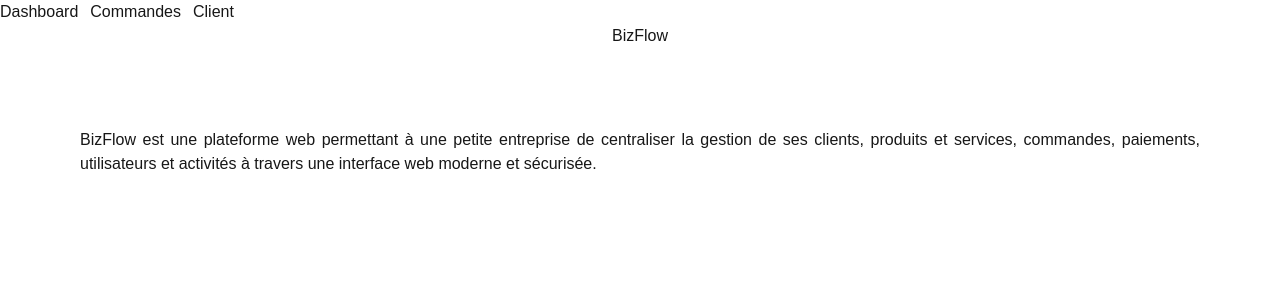
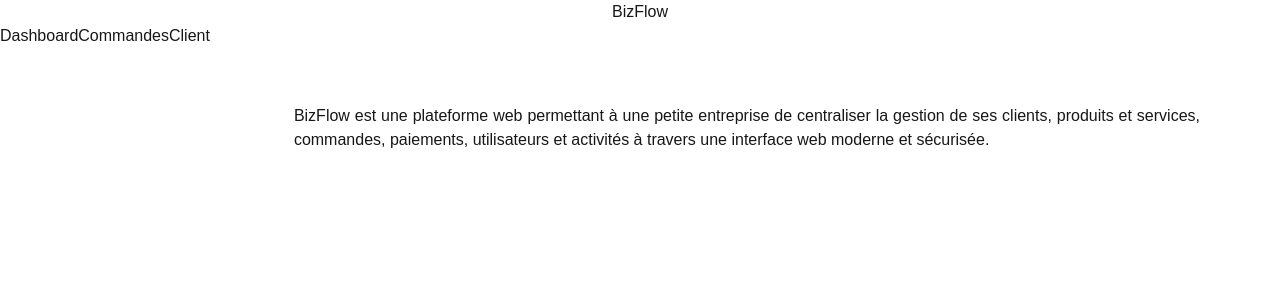
Before and after one commit to FinoanaMIrado/BizFlow, a Next.js app: page / in a window 1280 px wide. Shown: the top 300 px of the page. Built offline with nearby package versions, Linux system fonts and the light colour scheme.

Commit message:
just flow

```diff
--- a/app/page.tsx
+++ b/app/page.tsx
@@ -1,18 +1,22 @@
 export default function Home(){
   return(
     <main>
-      <nav className="flex gap-x-3">
+      <h1 className="text-center">BizFlow</h1>
+     <div className="flex gap-x-1">
+        <nav>
           <a href="#dash">Dashboard</a>
           <a href="#cmd">Commandes</a>
           <a href="#clt">Client</a>
         </nav>
-      <h1 className="text-center">BizFlow</h1>
+
         <section>
           <p className="text-justify m-20">BizFlow est une plateforme web permettant à une petite entreprise de centraliser la
     gestion de ses clients, produits et services, commandes, paiements, utilisateurs et activités
   à travers une interface web moderne et sécurisée.</p>
         </section>
       {/* <p>Plateforme de gestion d'entreprise</p> */}
+     </div>
+
 
     </main>
   )
```
Lines whose indentation alone changed are shown as unchanged.
